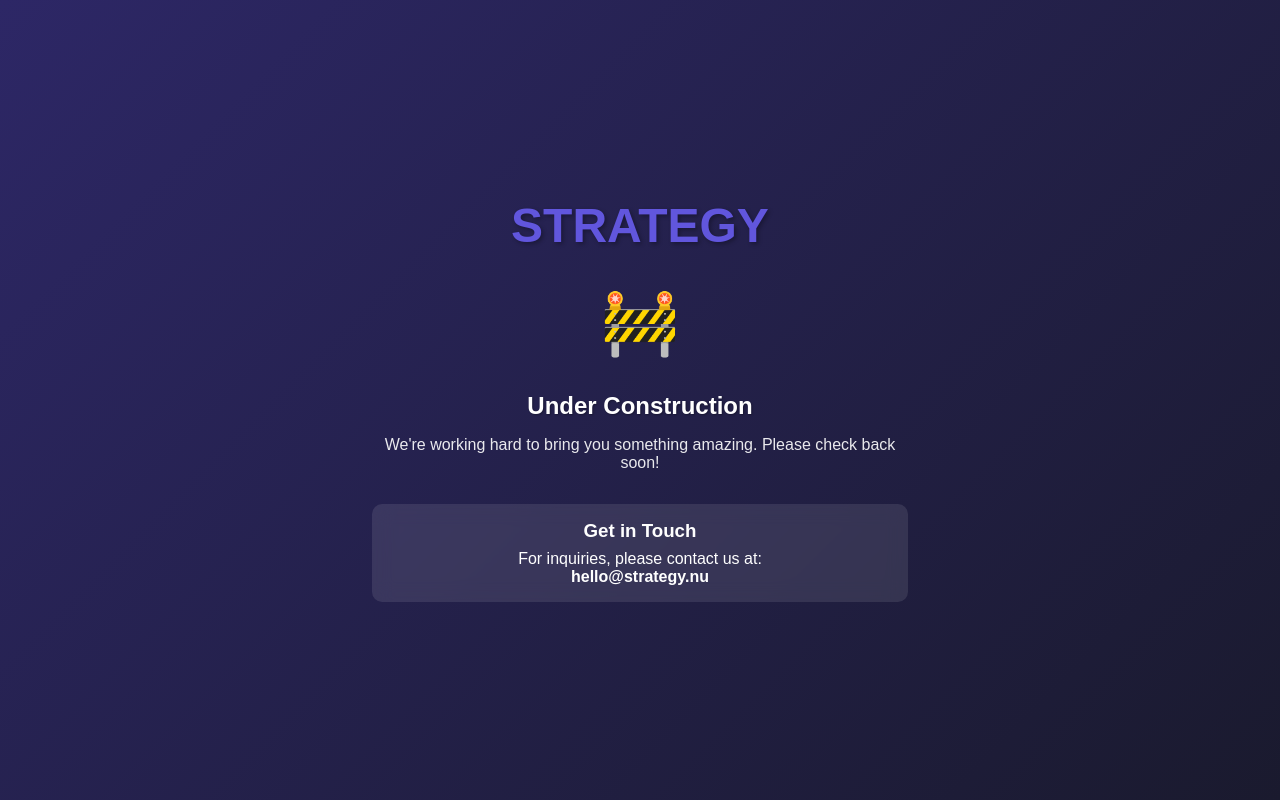
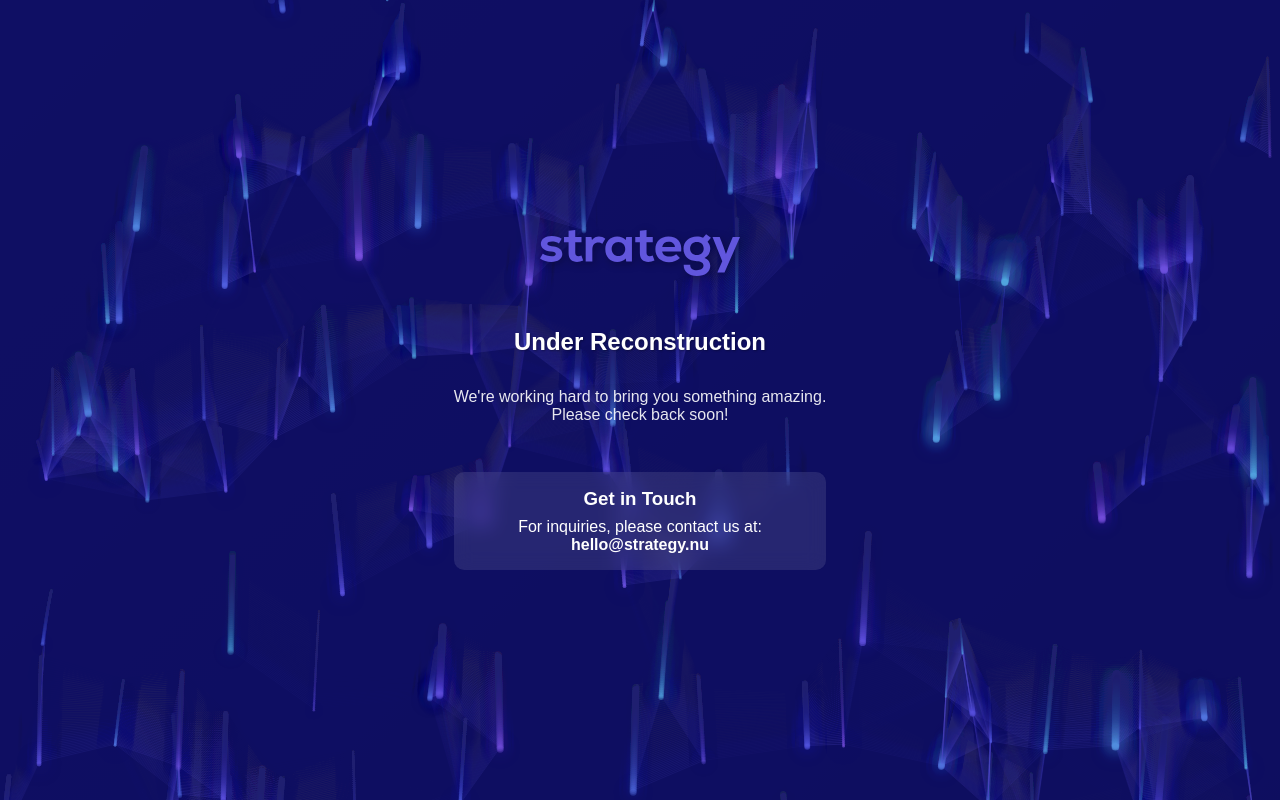
Before and after one commit to hyperborea/strategy.nu, a plain HTML site: page index.html in a window 1280 px wide. Drawn offline with Linux system fonts and the light colour scheme; animation ran at ten frames a second.

Commit message:
more stuff

```diff
--- a/index.html
+++ b/index.html
@@ -1,8 +1,8 @@
 <!DOCTYPE html>
 <html lang="en">
   <head>
-    <meta charset="UTF-8">
-    <meta name="viewport" content="width=device-width, initial-scale=1.0">
+    <meta charset="UTF-8" />
+    <meta name="viewport" content="width=device-width, initial-scale=1.0" />
     <title>Strategy - Under Construction</title>
     <style>
       * {
@@ -12,8 +12,8 @@
       }
 
       body {
-            font-family: 'Arial', sans-serif;
-            background: linear-gradient(135deg, #2d2766 0%, #1a1a2e 100%);
+        font-family: "Arial", sans-serif;
+        background: linear-gradient(135deg, #4a4699 0%, #3a3a5e 100%);
         min-height: 100vh;
         display: flex;
         align-items: center;
@@ -28,11 +28,10 @@
       }
 
       .logo {
-            font-size: 3rem;
-            font-weight: bold;
-            margin-bottom: 1rem;
-            text-shadow: 2px 2px 4px rgba(0,0,0,0.3);
-            color: #6156dd;
+        width: 200px;
+        height: auto;
+        margin-bottom: 3rem;
+        filter: drop-shadow(2px 2px 4px rgba(0, 0, 0, 0.3));
       }
 
       .construction-icon {
@@ -42,7 +41,11 @@
       }
 
       @keyframes bounce {
-            0%, 20%, 50%, 80%, 100% {
+        0%,
+        20%,
+        50%,
+        80%,
+        100% {
           transform: translateY(0);
         }
         40% {
@@ -55,20 +58,20 @@
 
       .message {
         font-size: 1.5rem;
-            margin-bottom: 1rem;
-            text-shadow: 1px 1px 2px rgba(0,0,0,0.3);
+        margin-bottom: 2rem;
+        text-shadow: 1px 1px 2px rgba(0, 0, 0, 0.3);
       }
 
       .subtitle {
         font-size: 1rem;
         opacity: 0.9;
-            margin-bottom: 2rem;
+        margin-bottom: 3rem;
       }
 
       .contact {
         margin-top: 2rem;
         padding: 1rem;
-            background: rgba(255,255,255,0.1);
+        background: rgba(255, 255, 255, 0.1);
         border-radius: 10px;
         backdrop-filter: blur(10px);
       }
@@ -86,19 +89,202 @@
       .email:hover {
         text-decoration: underline;
       }
+
+      #particles-canvas {
+        position: fixed;
+        top: 0;
+        left: 0;
+        width: 100%;
+        height: 100%;
+        z-index: -1;
+        pointer-events: none;
+      }
     </style>
   </head>
   <body>
+    <canvas id="particles-canvas"></canvas>
     <div class="container">
-        <div class="logo">STRATEGY</div>
-        <div class="construction-icon">🚧</div>
-        <h1 class="message">Under Construction</h1>
-        <p class="subtitle">We're working hard to bring you something amazing. Please check back soon!</p>
+      <img src="logo.svg" alt="STRATEGY" class="logo" />
+      <h1 class="message">Under Reconstruction</h1>
+      <p class="subtitle">
+        We're working hard to bring you something amazing. <br />Please check
+        back soon!
+      </p>
       <div class="contact">
         <h3>Get in Touch</h3>
         <p>For inquiries, please contact us at:</p>
         <a href="mailto:hello@strategy.nu" class="email">hello@strategy.nu</a>
       </div>
     </div>
+
+    <script>
+      const canvas = document.getElementById("particles-canvas");
+      const ctx = canvas.getContext("2d");
+
+      let particles = [];
+      let mouse = { x: 0, y: 0 };
+      let animationId;
+
+      // Resize canvas
+      function resizeCanvas() {
+        canvas.width = window.innerWidth;
+        canvas.height = window.innerHeight;
+      }
+
+      // Particle class
+      class Particle {
+        constructor() {
+          this.reset();
+          this.y = Math.random() * canvas.height;
+          this.opacity = Math.random() * 0.5 + 0.2;
+        }
+
+        reset() {
+          this.x = Math.random() * canvas.width;
+          this.y = 0;
+          this.vx = (Math.random() - 0.5) * 0.5;
+          this.vy = Math.random() * 2 + 0.5;
+          this.size = Math.random() * 3 + 1;
+          this.opacity = Math.random() * 0.5 + 0.2;
+          this.color = `hsl(${Math.random() * 60 + 200}, 70%, 60%)`;
+          this.trail = [];
+        }
+
+        update() {
+          // Mouse interaction
+          const dx = mouse.x - this.x;
+          const dy = mouse.y - this.y;
+          const distance = Math.sqrt(dx * dx + dy * dy);
+
+          if (distance < 150) {
+            const force = (150 - distance) / 150;
+            this.vx += (dx / distance) * force * 0.08;
+            this.vy += (dy / distance) * force * 0.08;
+          }
+
+          // Update position
+          this.x += this.vx;
+          this.y += this.vy;
+
+          // Add to trail
+          this.trail.push({ x: this.x, y: this.y });
+          if (this.trail.length > 5) {
+            this.trail.shift();
+          }
+
+          // Reset if out of bounds
+          if (
+            this.y > canvas.height + 50 ||
+            this.x < -50 ||
+            this.x > canvas.width + 50
+          ) {
+            this.reset();
+          }
+
+          // Slight drift back to original velocity
+          this.vx *= 0.99;
+          this.vy *= 0.99;
+          this.vy += 0.01;
+        }
+
+        draw() {
+          // Draw trail
+          ctx.save();
+          for (let i = 0; i < this.trail.length; i++) {
+            const alpha = (i / this.trail.length) * this.opacity * 0.5;
+            ctx.globalAlpha = alpha;
+            ctx.fillStyle = this.color;
+            ctx.beginPath();
+            ctx.arc(
+              this.trail[i].x,
+              this.trail[i].y,
+              this.size * (i / this.trail.length),
+              0,
+              Math.PI * 2
+            );
+            ctx.fill();
+          }
+          ctx.restore();
+
+          // Draw main particle
+          ctx.save();
+          ctx.globalAlpha = this.opacity;
+          ctx.fillStyle = this.color;
+          ctx.shadowBlur = 20;
+          ctx.shadowColor = this.color;
+          ctx.beginPath();
+          ctx.arc(this.x, this.y, this.size, 0, Math.PI * 2);
+          ctx.fill();
+          ctx.restore();
+        }
+      }
+
+      // Initialize particles
+      function initParticles() {
+        particles = [];
+        const particleCount = Math.min(
+          150,
+          Math.floor((canvas.width * canvas.height) / 8000)
+        );
+        for (let i = 0; i < particleCount; i++) {
+          particles.push(new Particle());
+        }
+      }
+
+      // Draw connections between nearby particles
+      function drawConnections() {
+        ctx.save();
+        for (let i = 0; i < particles.length; i++) {
+          for (let j = i + 1; j < particles.length; j++) {
+            const dx = particles[i].x - particles[j].x;
+            const dy = particles[i].y - particles[j].y;
+            const distance = Math.sqrt(dx * dx + dy * dy);
+
+            if (distance < 120) {
+              const opacity = ((120 - distance) / 120) * 0.3;
+              ctx.globalAlpha = opacity;
+              ctx.strokeStyle = "#6156dd";
+              ctx.lineWidth = 1;
+              ctx.beginPath();
+              ctx.moveTo(particles[i].x, particles[i].y);
+              ctx.lineTo(particles[j].x, particles[j].y);
+              ctx.stroke();
+            }
+          }
+        }
+        ctx.restore();
+      }
+
+      // Animation loop
+      function animate() {
+        ctx.fillStyle = "rgba(29, 25, 102, 0.05)";
+        ctx.fillRect(0, 0, canvas.width, canvas.height);
+
+        drawConnections();
+
+        particles.forEach((particle) => {
+          particle.update();
+          particle.draw();
+        });
+
+        animationId = requestAnimationFrame(animate);
+      }
+
+      // Event listeners
+      window.addEventListener("resize", () => {
+        resizeCanvas();
+        initParticles();
+      });
+
+      window.addEventListener("mousemove", (e) => {
+        mouse.x = e.clientX;
+        mouse.y = e.clientY;
+      });
+
+      // Initialize
+      resizeCanvas();
+      initParticles();
+      animate();
+    </script>
   </body>
 </html>
```
Lines whose indentation alone changed are shown as unchanged.
